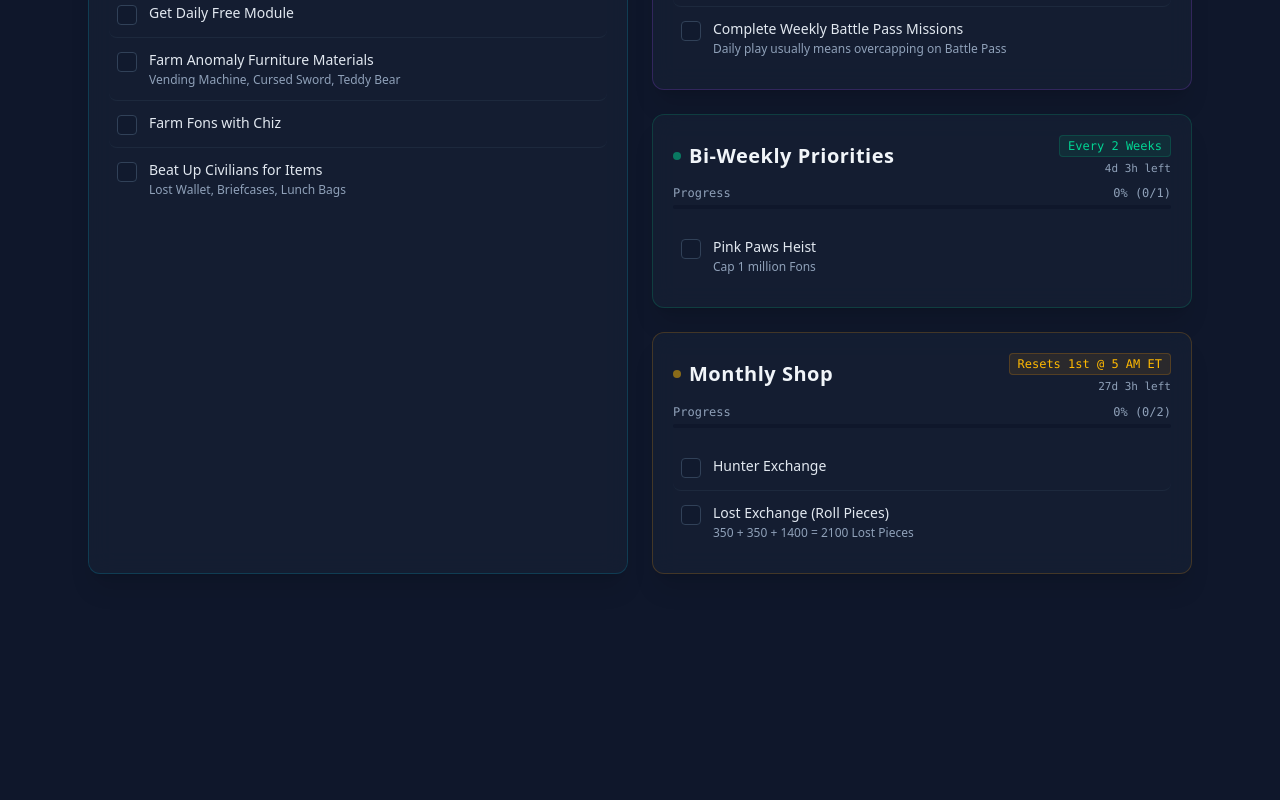
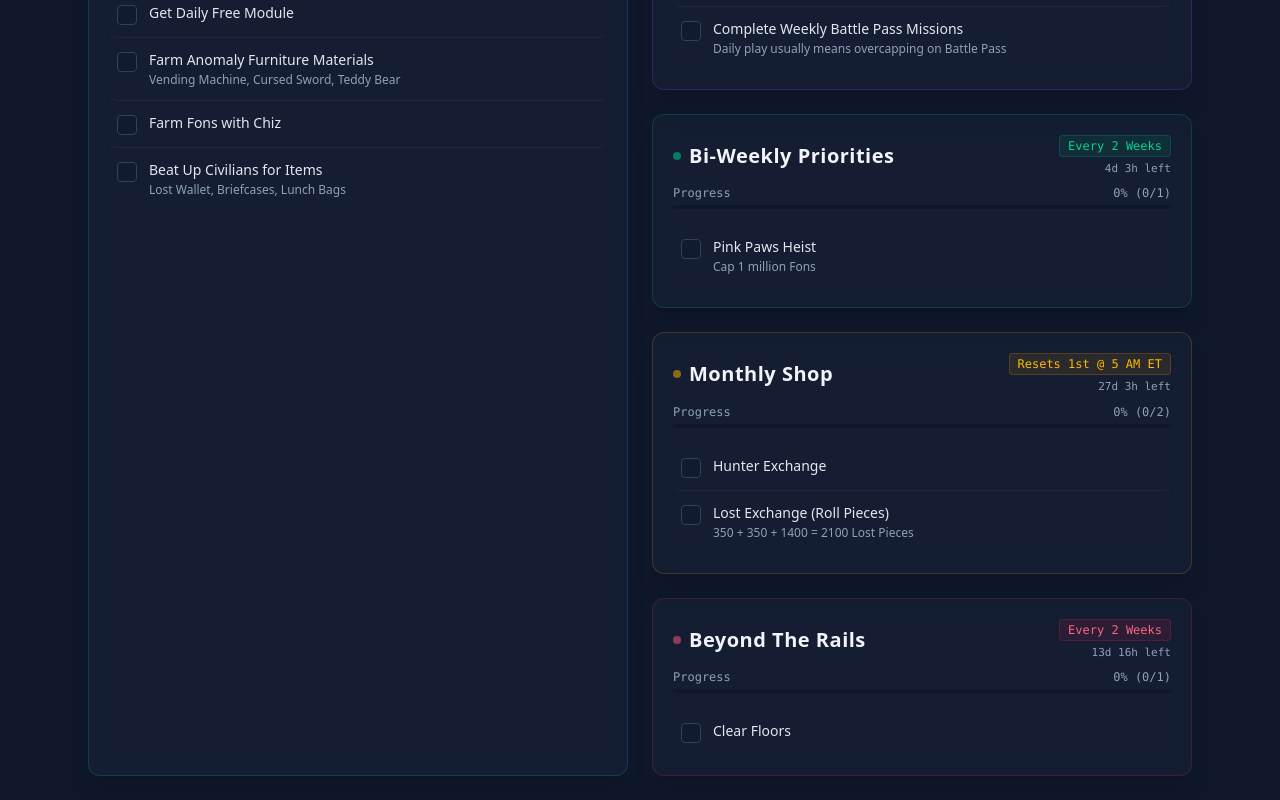
Before and after one commit to ricenric/nte-checklist, a website: page index.html in a window 1280 px wide. Shown: the part 588-1388 px from the top of the page. Before the commit the page ends 1186 px from the top, so only its background shows below. Drawn offline with nearby package versions, Linux system fonts and the light colour scheme; no server answers.

Commit message:
add checklist for beyond the rails resetting every 2 weeks anchored from the last reset date, 6/3 6:00 PM ET

```diff
--- a/app.js
+++ b/app.js
@@ -36,13 +36,19 @@ const defaultMonthlies = [
     { name: "Lost Exchange (Roll Pieces)", subtext: "350 + 350 + 1400 = 2100 Lost Pieces" }
 ];
 
+const defaultBeyondtheRails = [
+    { name: "Clear Floors" }
+];
+
 let state = {
-    dailies: {}, weeklies: {}, biweeklies: {}, monthlies: {},
-    lastCheckedDaily: 0, lastCheckedWeekly: 0, lastCheckedBiweekly: 0, lastCheckedMonthly: 0
+    dailies: {}, weeklies: {}, biweeklies: {}, monthlies: {}, beyond: {},
+    lastCheckedDaily: 0, lastCheckedWeekly: 0, lastCheckedBiweekly: 0, lastCheckedMonthly: 0, lastCheckedBeyond: 0
 };
 
 let syncKey = "";
 const BIWEEKLY_ANCHOR = new Date("2026-06-08T05:00:00-04:00").getTime();
+// Update anchor: June 17, 2026, 6:00 PM ET is 22:00:00 UTC
+const BEYOND_ANCHOR = Date.UTC(2026, 5, 17, 22, 0, 0);
 
 export function getTargetResets() {
     // 1. Grab the exact absolute universal time right now
@@ -82,11 +88,15 @@ export function getTargetResets() {
         finalizedMonthly = Date.UTC(now.getUTCFullYear(), now.getUTCMonth() - 1, 1, 9, 0, 0, 0);
     }
 
+    // New Beyond The Rails Logic (14 day cycle)
+    const beyondTarget = BEYOND_ANCHOR + (Math.floor((currentMs - BEYOND_ANCHOR) / msPerTwoWeeks) * msPerTwoWeeks);
+
     return {
         dailyTarget,
         weeklyTarget,
         biweeklyTarget,
         monthlyTarget: finalizedMonthly,
+        beyondTarget,
         nowET: now // Renamed logically internally, but preserves structure compatibility
     };
 }
@@ -94,7 +104,7 @@ export function getTargetResets() {
 // 💡 REFACTOR/EXPORT INDEPENDENT LOGIC FOR EASIER TESTING
 export function checkAndResetState(currentHash, customState = null) {
     const activeState = customState || state;
-    const { dailyTarget, weeklyTarget, biweeklyTarget, monthlyTarget } = getTargetResets();
+    const { dailyTarget, weeklyTarget, biweeklyTarget, monthlyTarget, beyondTarget} = getTargetResets();
     let resetTriggered = false;
 
     if (!activeState.lastCheckedDaily || activeState.lastCheckedDaily < dailyTarget) {
@@ -114,6 +124,10 @@ export function checkAndResetState(currentHash, customState = null) {
         defaultMonthlies.forEach(t => activeState.monthlies[t.name] = false);
         activeState.lastCheckedMonthly = monthlyTarget;
     }
+    if (!activeState.lastCheckedBeyond || activeState.lastCheckedBeyond < beyondTarget) {
+        defaultBeyondtheRails.forEach(t => activeState.beyond[t.name] = false);
+        activeState.lastCheckedBeyond = beyondTarget;
+    }
     return { resetTriggered, tasks: activeState.dailies };
 }
 
@@ -124,13 +138,14 @@ function formatCountdown(ms) {
 }
 
 function updateTimers() {
-    const { dailyTarget, weeklyTarget, biweeklyTarget, monthlyTarget, nowET } = getTargetResets();
+    const { dailyTarget, weeklyTarget, biweeklyTarget, monthlyTarget, beyondTarget, nowET} = getTargetResets();
     const currentMs = nowET.getTime();
     document.getElementById('daily-timer').innerText = formatCountdown((dailyTarget + 86400000) - currentMs);
     document.getElementById('weekly-timer').innerText = formatCountdown((weeklyTarget + 604800000) - currentMs);
     document.getElementById('biweekly-timer').innerText = formatCountdown((biweeklyTarget + 1209600000) - currentMs);
     let nm = new Date(monthlyTarget); nm.setMonth(nm.getMonth() + 1);
     document.getElementById('monthly-timer').innerText = formatCountdown(nm.getTime() - currentMs);
+    document.getElementById('beyond-timer').innerText = formatCountdown((beyondTarget + 1209600000) - currentMs);
 }
 
 function updateClock() {
@@ -153,7 +168,7 @@ export async function initApp() {
 
     if (savedState) {
         state = JSON.parse(savedState);
-        ['dailies', 'weeklies', 'biweeklies', 'monthlies'].forEach(cat => {
+        ['dailies', 'weeklies', 'biweeklies', 'monthlies', 'beyond'].forEach(cat => {
             if (state[cat] && typeof state[cat] === 'object' && !Array.isArray(state[cat])) {
                 for (let key in state[cat]) {
                     if (typeof state[cat][key] === 'object' && state[cat][key] !== null) {
@@ -166,8 +181,8 @@ export async function initApp() {
         });
     } else {
         state = {
-            dailies: {}, weeklies: {}, biweeklies: {}, monthlies: {},
-            lastCheckedDaily: 0, lastCheckedWeekly: 0, lastCheckedBiweekly: 0, lastCheckedMonthly: 0
+            dailies: {}, weeklies: {}, biweeklies: {}, monthlies: {}, beyond: {},
+            lastCheckedDaily: 0, lastCheckedWeekly: 0, lastCheckedBiweekly: 0, lastCheckedMonthly: 0, lastCheckedBeyond: 0
         };
     }
 
@@ -186,6 +201,7 @@ export async function initApp() {
                 if (!state.weeklies) state.weeklies = {};
                 if (!state.biweeklies) state.biweeklies = {};
                 if (!state.monthlies) state.monthlies = {};
+                if (!state.beyond) state.beyond = {};
                 localStorage.setItem(localStorageKey, JSON.stringify(state));
             }
         } catch(e) {
@@ -214,6 +230,7 @@ export async function initApp() {
     defaultWeeklies.forEach(t => { if (state.weeklies[t.name] === undefined) state.weeklies[t.name] = false; });
     defaultBiweeklies.forEach(t => { if (state.biweeklies[t.name] === undefined) state.biweeklies[t.name] = false; });
     defaultMonthlies.forEach(t => { if (state.monthlies[t.name] === undefined) state.monthlies[t.name] = false; });
+    defaultBeyondtheRails.forEach(t => { if (state.beyond[t.name] === undefined) state.beyond[t.name] = false; });
 
     localStorage.setItem(localStorageKey, JSON.stringify(state));
     renderLists();
@@ -249,20 +266,27 @@ function updateProgressBar(category, defaultList, prefix) {
 }
 
 function renderLists() {
-    const d = document.getElementById('daily-list'), w = document.getElementById('weekly-list'), b = document.getElementById('biweekly-list'), m = document.getElementById('monthly-list');
-    if (!d || !w || !b || !m) return; // Escape check for headless test environment
+    const d = document.getElementById('daily-list'),
+    w = document.getElementById('weekly-list'),
+    b = document.getElementById('biweekly-list'),
+    m = document.getElementById('monthly-list'),
+    btr = document.getElementById('beyond-list');
 
-    d.innerHTML = ''; w.innerHTML = ''; b.innerHTML = ''; m.innerHTML = '';
+    if (!d || !w || !b || !m || !btr) return; // Escape check for headless test environment
+
+    d.innerHTML = ''; w.innerHTML = ''; b.innerHTML = ''; m.innerHTML = ''; btr.innerHTML = '';
 
     defaultDailies.forEach((t, i) => d.appendChild(createTaskRow('dailies', t, state.dailies[t.name], `d-${i}`, 'checked:bg-cyan-500 checked:border-cyan-500')));
     defaultWeeklies.forEach((t, i) => w.appendChild(createTaskRow('weeklies', t, state.weeklies[t.name], `w-${i}`, 'checked:bg-purple-500 checked:border-purple-500')));
     defaultBiweeklies.forEach((t, i) => b.appendChild(createTaskRow('biweeklies', t, state.biweeklies[t.name], `b-${i}`, 'checked:bg-emerald-500 checked:border-emerald-500')));
     defaultMonthlies.forEach((t, i) => m.appendChild(createTaskRow('monthlies', t, state.monthlies[t.name], `m-${i}`, 'checked:bg-amber-500 checked:border-amber-500')));
+    defaultBeyondtheRails.forEach((t, i) => btr.appendChild(createTaskRow('beyond', t, state.beyond[t.name], `btr-${i}`, 'checked:bg-rose-500 checked:border-rose-500')));
 
     updateProgressBar('dailies', defaultDailies, 'daily');
     updateProgressBar('weeklies', defaultWeeklies, 'weekly');
     updateProgressBar('biweeklies', defaultBiweeklies, 'biweekly');
     updateProgressBar('monthlies', defaultMonthlies, 'monthly');
+    updateProgressBar('beyond', defaultBeyondtheRails, 'beyond');
 }
 
 function createTaskRow(category, task, isChecked, id, colorClass) {
--- a/index.html
+++ b/index.html
@@ -128,6 +128,28 @@
                     </div>
                     <div id="monthly-list" class="w-full divide-y divide-slate-800"></div>
                 </div>
+
+                <div class="w-full bg-slate-800/40 border border-rose-500/20 backdrop-blur-md rounded-xl p-5 shadow-xl">
+                    <div class="w-full flex items-center justify-between mb-2 gap-2">
+                        <h2 class="text-xl font-bold tracking-wide flex items-center gap-2">
+                            <span class="w-2 h-2 rounded-full bg-rose-400 animate-pulse"></span> Beyond The Rails
+                        </h2>
+                        <div class="text-right flex flex-col items-end">
+                            <span class="text-xs font-mono px-2 py-0.5 rounded border bg-rose-500/10 text-rose-400 border-rose-500/20">Every 2 Weeks</span>
+                            <span id="beyond-timer" class="text-[11px] font-mono text-slate-400 mt-1">--d --h left</span>
+                        </div>
+                    </div>
+                    <div class="mb-4">
+                        <div class="flex justify-between items-center text-xs text-slate-400 font-mono mb-1">
+                            <span>Progress</span>
+                            <span id="beyond-progress-text">0% (0/0)</span>
+                        </div>
+                        <div class="w-full h-1 bg-slate-900 rounded-full overflow-hidden">
+                            <div id="beyond-progress-bar" class="h-full bg-rose-500 transition-all duration-300 w-0"></div>
+                        </div>
+                    </div>
+                    <div id="beyond-list" class="w-full divide-y divide-slate-800"></div>
+                </div>
             </div>
         </div>
     </div>
```
Also changed, not shown: sync-health.test.js (+2 -2 lines).
